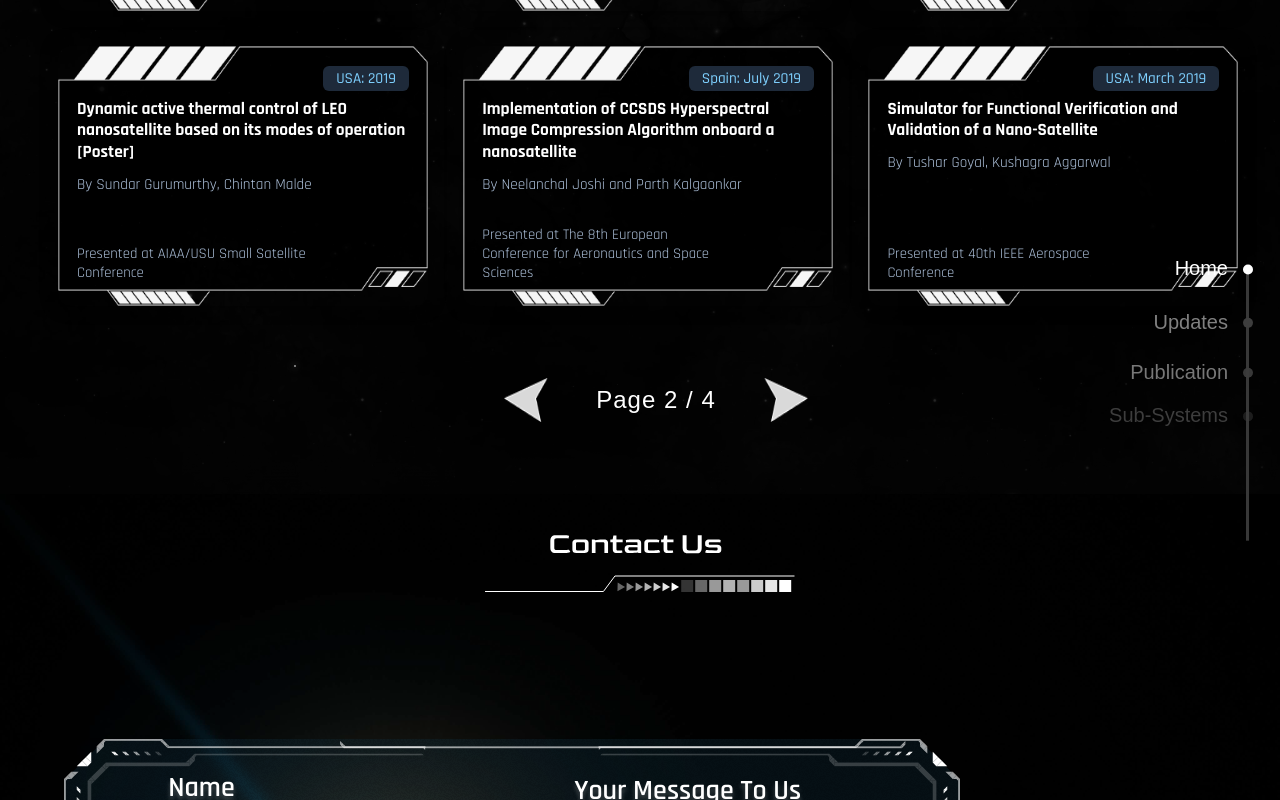
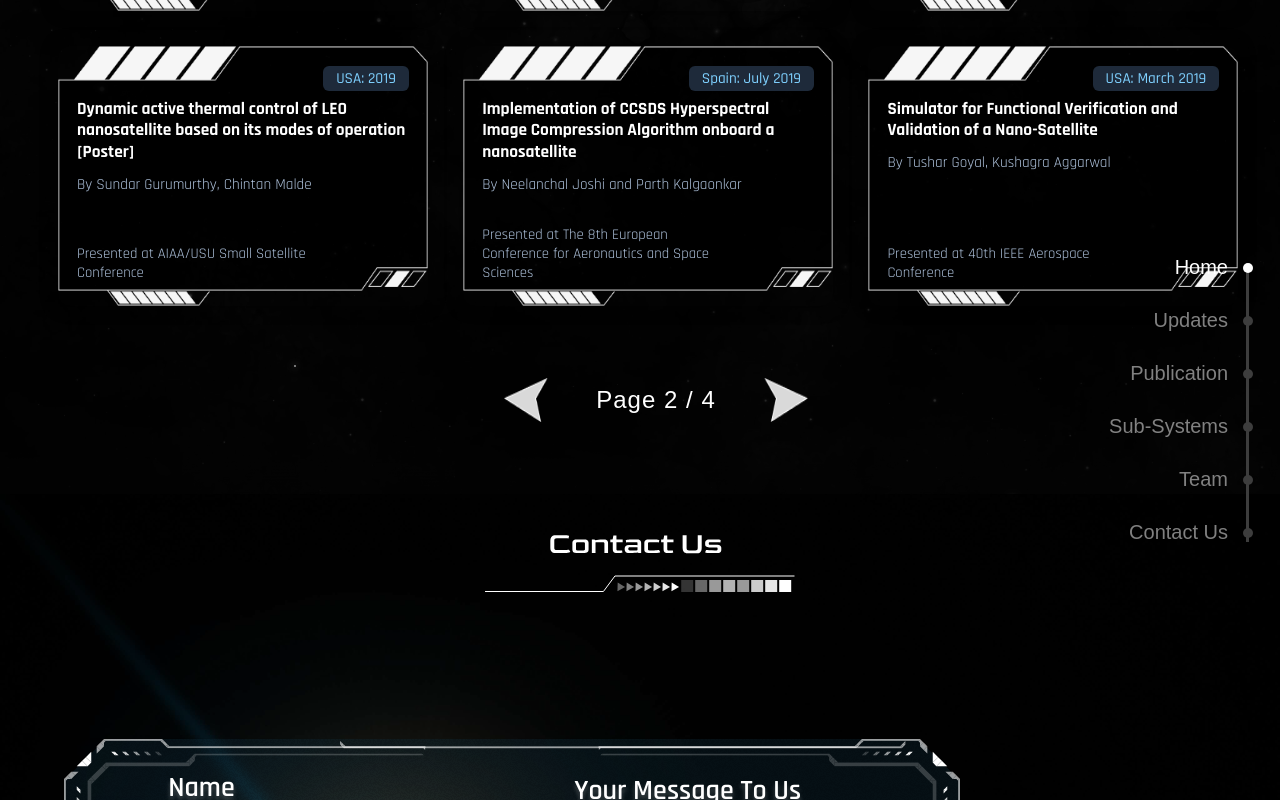
Before and after one commit to dvm-bitspilani/Anant-Web, a React (Vite) app: page / in a window 1280 px wide. Both pictures are taken after a click on the button 785 px from the left and 3529 px from the top of the page. Shown: the part 3129-3929 px from the top of the page. Built offline with nearby package versions, Linux system fonts and the light colour scheme; a web font is replaced by a local one.

Commit message:
Nav and scroll fix

```diff
--- a/src/SingleScrollPage.tsx
+++ b/src/SingleScrollPage.tsx
@@ -18,6 +18,8 @@ const pages = [
   "contact",
 ];
 function SingleScrollPage() {
+  const isNavigating = useRef<boolean>(false);
+  const isNavigatingViaNav = useRef<boolean>(false);
   const navigate = useNavigate();
   const location = useLocation();
   const pageRefs = useRef(
@@ -43,10 +45,10 @@ function SingleScrollPage() {
       return;
     }
 
-    if (targetRef) {
+    if (targetRef && !isNavigating.current) {
       targetRef.scrollIntoView({
         behavior: "smooth",
-        block: "start",
+        block: (page === "" && !isNavigatingViaNav.current) ? "nearest" : "start",
       });
     }
   }, [location.pathname]);
@@ -57,7 +59,7 @@ function SingleScrollPage() {
         entries.forEach((entry) => {
           if (entry.isIntersecting) {
             const page = entry.target.id;
-            if ((page && pages.includes(page)) || page === "") {
+            if ((!isNavigating.current && page && pages.includes(page)) || page === "") {
               navigate(`/${page}`);
             }
           }
@@ -65,13 +67,20 @@ function SingleScrollPage() {
       },
       { threshold: 0.25 }
     );
-    Object.values(pageRefs.current).forEach((ref) => {
+    const homeObserver = new IntersectionObserver(
+      (entries) => {
+        if (entries[0].isIntersecting && !isNavigating.current) navigate("/")
+      }, {threshold: 0.1} // this is due to home taking 2 viewport height at minimum
+    )
+    Object.values(pageRefs.current).slice(1).forEach((ref) => {
       if (ref) {
         observer.observe(ref);
       }
     });
+    if (pageRefs.current["home"]) homeObserver.observe(pageRefs.current["home"])
     return () => {
       observer.disconnect();
+      homeObserver.disconnect();
     };
   }, []);
 
@@ -80,7 +89,9 @@ function SingleScrollPage() {
       <div className={styles.mainBg}>
         <div className={styles.mainBgImage}></div>
       </div>
-      <Nav />
+      <Nav
+        isNavigating={isNavigating}
+        isNavigatingViaNav={isNavigatingViaNav} />
       <Home ref={setRef(pages[0])} />
       <UpdatesPage ref={setRef(pages[1])} />
       <Publications ref={setRef(pages[2])} id={pages[2]} />
--- a/src/index.css
+++ b/src/index.css
@@ -1,6 +1,11 @@
 body {
     margin: 0px;
 }
+
+html {
+  scroll-behavior: smooth;
+}
+
 * {
   box-sizing: border-box;
 }
--- a/src/pages/commonComponent/nav/Nav.tsx
+++ b/src/pages/commonComponent/nav/Nav.tsx
@@ -1,6 +1,6 @@
 import styles from "./Nav.module.scss";
 import { NavLink } from "react-router-dom";
-import { useGSAP } from "@gsap/react";
+import { useGSAP, type ReactRef } from "@gsap/react";
 import gsap from "gsap";
 import { useEffect, useRef, useState } from "react";
 import { useLocation } from "react-router-dom";
@@ -15,7 +15,12 @@ const navItems = [
   { name: "Contact Us", path: "/contact" },
 ];
 
-export default function Nav() {
+interface propType {
+  isNavigating: React.RefObject<boolean>,
+  isNavigatingViaNav: React.RefObject<boolean>,
+}
+
+export default function Nav(props: propType) {
   const linesRef = useRef<HTMLDivElement[]>([]);
   const location = useLocation();
   const currentPath = location.pathname;
@@ -23,7 +28,7 @@ export default function Nav() {
   const isMobile = window.innerWidth <= 600;
 
   useGSAP(() => {
-    let delay = currentPath === "/" ? 9 : 1;
+    let delay = currentPath === "/" ? 7.5 : 1;
     gsap.from(`.${styles.navItem}`, {
       duration: 0.5,
       opacity: 0,
@@ -190,7 +195,19 @@ export default function Nav() {
           {navItems.map((item, index) => (
             <li key={index} className={styles.navItem}>
               <NavLink
-                onClick={() => setIsMenuOpen(false)}
+                onClick={() => {
+                  setIsMenuOpen(false);
+                  props.isNavigatingViaNav.current = true;
+                  window.addEventListener("scroll", function cb() {
+                    window.removeEventListener("scroll", cb)
+                    props.isNavigating.current = true;
+                  })
+                  window.addEventListener("scrollend", function cb() {
+                    window.removeEventListener("scrollend", cb)
+                    props.isNavigating.current = false;
+                    props.isNavigatingViaNav.current = false;
+                  })
+                }}
                 to={item.path}
                 className={({ isActive }) =>
                   isActive ? styles.activeLink : styles.navLink
--- a/src/pages/home/components/Asteroid.tsx
+++ b/src/pages/home/components/Asteroid.tsx
@@ -7,12 +7,12 @@ import { randomInt } from '../../../global';
 
 export default function Asteroid({className, key, astroIntroOver, setAstroIntroOver}: {className: string, key: number, astroIntroOver: boolean, setAstroIntroOver: React.Dispatch<React.SetStateAction<boolean>>}) {
 
-    console.log(astroIntroOver, setAstroIntroOver) //? Temp, just to get rid of build errors
-    let customStylesRef = useRef({
+    astroIntroOver; setAstroIntroOver //? Temp line to avoid unnecessary error
+    const customStylesRef = useRef({
         width: `${randomInt(5, 75)}px`,
     })
 
-    let customPropertiesRef = useRef({
+    const customPropertiesRef = useRef({
         src: `./assets/images/asteroid-${randomInt(1, 13 + 1)}.png`,
     })
 
```
